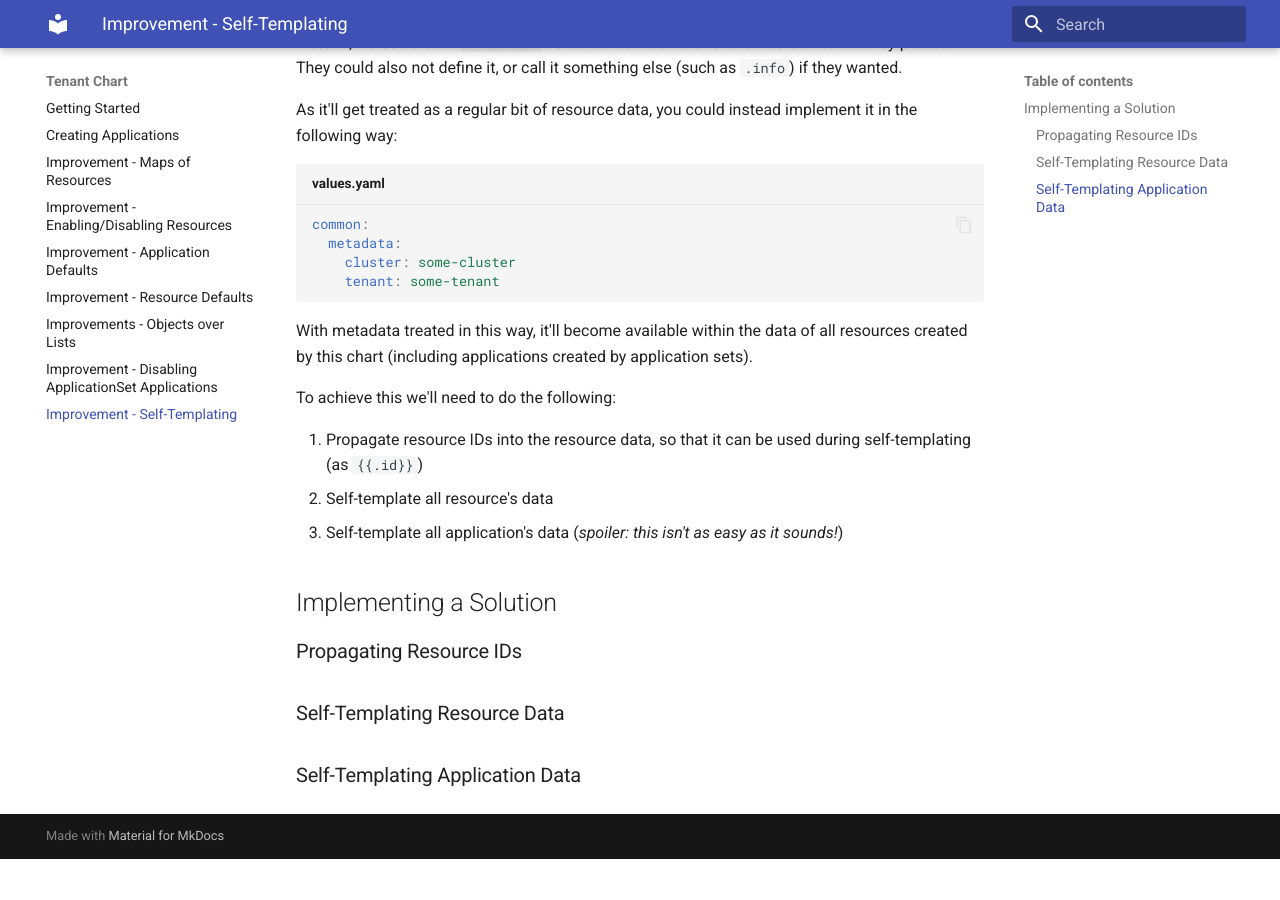
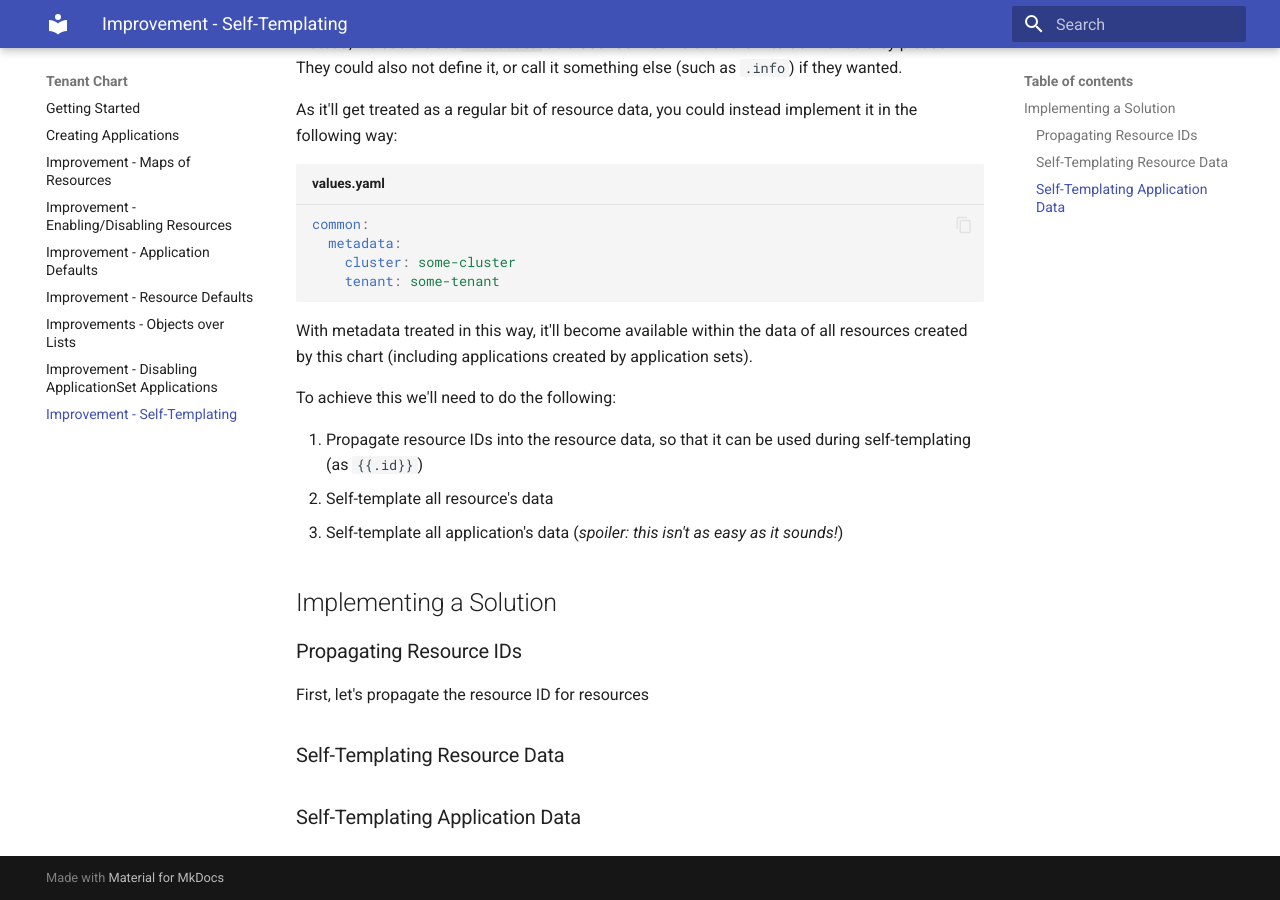
Before and after one commit to tombulled/tenant, an MkDocs documentation site: the page built from docs/09-improvement-self-templating.md, in a window 1280 px wide and 900 px high, scrolled down 2931 px. Built offline with MkDocs 1.6.1 and Material for MkDocs 9.7.7, drawn with Linux system fonts in a browser that asks for light colours; before the commit the page ends 3790 px from its top, so only the background shows below that.

Commit message:
feat: more documenting self-templating

```diff
--- a/NOTES.txt
+++ b/NOTES.txt
@@ -17,6 +17,7 @@ Current outstanding problems:
     * Templating-self for application data (for use by appsets) - e.g. tenant/cluster/cluster-type etc.
         Solution: Hacky script as "extension" (LARGE)
         Solution2: Hacky script as block at the top of application-template.yaml (LARGE)
+    * Propagating resource & application ID (for self-templating) - depends on x-git generator????
     * Merging type/cluster specific values for an app - the x-git generator (n.b. depends on templating-self)
         Solution1: this is cool functionality, but doesn't *need* to be enforced by the chart. solution 1 is remove it.
         Solution2: Implement this as an extension as is already done
--- a/docs/09-improvement-self-templating.md
+++ b/docs/09-improvement-self-templating.md
@@ -142,6 +142,8 @@ To achieve this we'll need to do the following:
 
 ### Propagating Resource IDs
 
+First, let's propagate the resource ID for resources
+
 ### Self-Templating Resource Data
 
 ### Self-Templating Application Data
```
